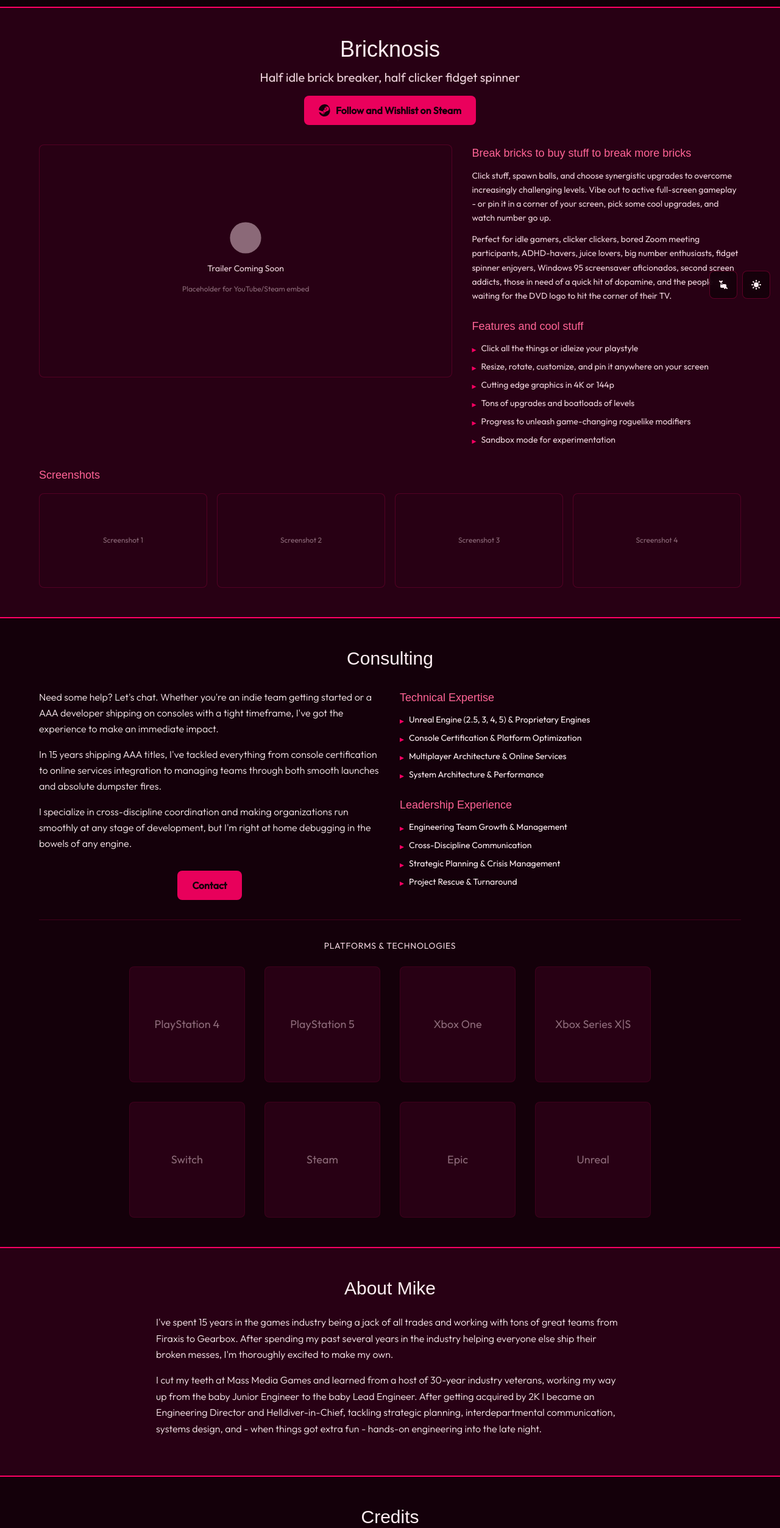
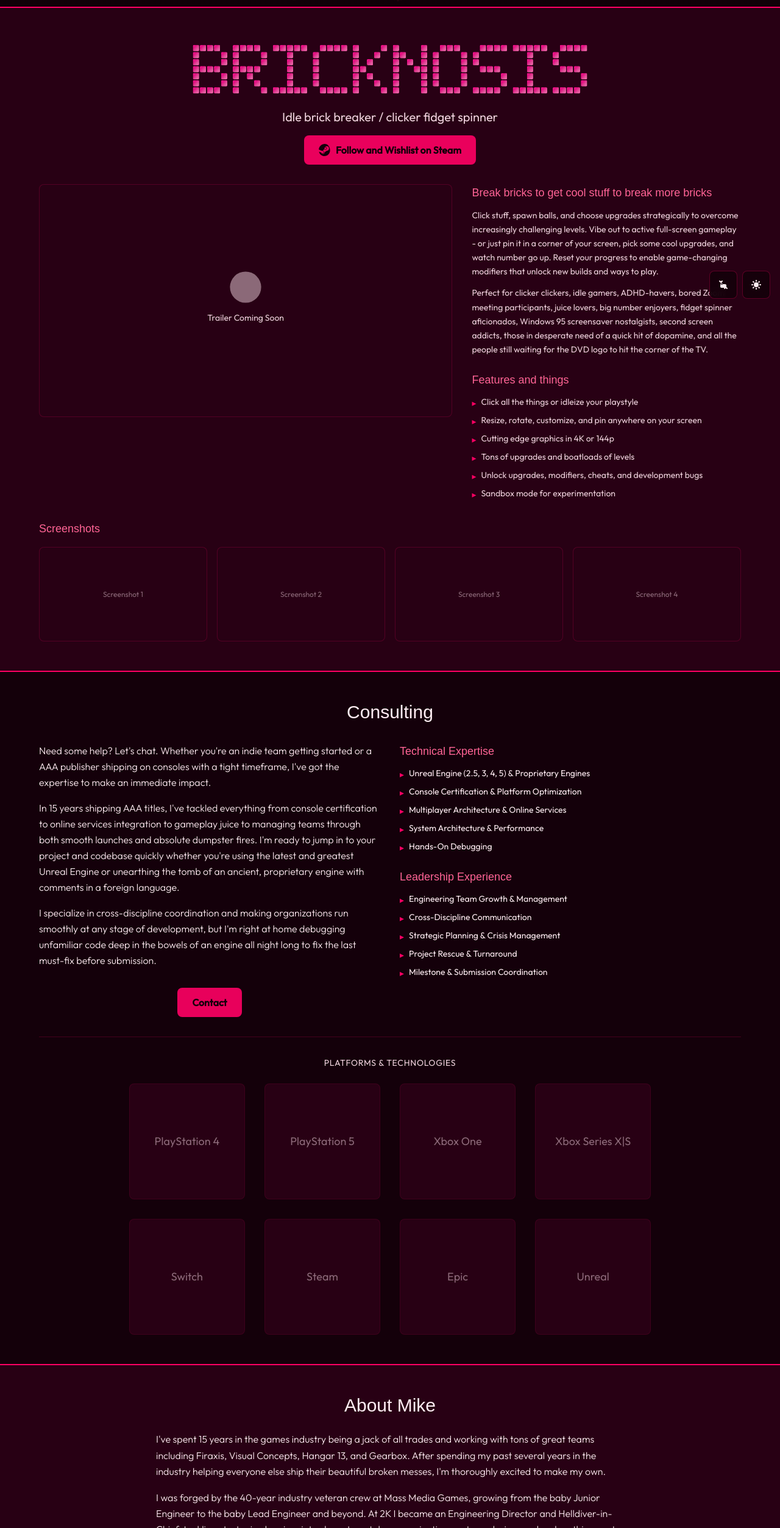
Before and after one commit to HomelessBill/mikemakegame.github.io, an Astro site: page / in a window 1280 px wide. Shown: the part 294-2800 px from the top of the page at 61% size. Built offline with nearby package versions, Linux system fonts and the light colour scheme; Astro itself is replaced by a stand-in of ours; a web font is replaced by a local one.

Commit message:
Big update

```diff
--- a/src/components/GameCard.astro
+++ b/src/components/GameCard.astro
@@ -11,6 +11,7 @@
   featuresHeading?: string;
   screenshots?: string[];
   coverImage?: string;
+  logoImage?: string;
 }
 
 const {
@@ -24,7 +25,8 @@
   features = [],
   featuresHeading = 'Key Features',
   screenshots = [],
-  coverImage
+  coverImage,
+  logoImage
 } = Astro.props;
 
 const statusBadges = {
@@ -35,9 +37,30 @@
 ---
 
 <div class="game-card">
-  <!-- Header with title and status -->
+  <!-- Cover Image -->
+  {coverImage && (
+    <div class="mb-8 flex justify-center">
+      <img
+        src={coverImage}
+        alt={`${title} cover`}
+        class="rounded-lg max-w-2xl w-full h-auto border border-accent/20"
+      />
+    </div>
+  )}
+
+  <!-- Header with title/logo and status -->
   <div class="mb-8 text-center">
-    <h3 class="text-3xl md:text-4xl font-display mb-3">{title}</h3>
+    {logoImage ? (
+      <div class="mb-3 flex justify-center">
+        <img
+          src={logoImage}
+          alt={title}
+          class="max-w-2xl max-h-48 md:max-h-64 w-auto h-auto object-contain"
+        />
+      </div>
+    ) : (
+      <h3 class="text-3xl md:text-4xl font-display mb-3">{title}</h3>
+    )}
     {subtitle && <p class="text-xl text-foreground-muted mb-4">{subtitle}</p>}
 
     <div class="flex flex-wrap gap-3 justify-center items-center mb-2">
@@ -77,7 +100,6 @@
                 <path d="M10 18a8 8 0 100-16 8 8 0 000 16zM9.555 7.168A1 1 0 008 8v4a1 1 0 001.555.832l3-2a1 1 0 000-1.664l-3-2z"/>
               </svg>
               <p class="text-sm">Trailer Coming Soon</p>
-              <p class="text-xs opacity-50 mt-1">Placeholder for YouTube/Steam embed</p>
             </div>
           </div>
         )}
--- a/src/components/HeroBanner.astro
+++ b/src/components/HeroBanner.astro
@@ -38,8 +38,8 @@
   <!-- Text content -->
   <div class="relative h-full flex items-center justify-center">
     <div class="px-4">
-      <!-- Loading animation that transitions to tagline -->
-      <h2 class="text-2xl md:text-3xl lg:text-4xl font-bold font-display drop-shadow-[0_6px_16px_rgba(0,0,0,1)] text-left">
+      <!-- Fixed min-height to accommodate two lines -->
+      <h2 class="text-2xl md:text-3xl lg:text-4xl font-bold font-display drop-shadow-[0_6px_16px_rgba(0,0,0,1)] text-left min-h-[6rem] flex items-start">
         <span id="animated-text"
               data-text={text}
               data-typing-speed={typingSpeed}
--- a/src/layouts/Layout.astro
+++ b/src/layouts/Layout.astro
@@ -1,4 +1,6 @@
 ---
+import '../styles/global.css';
+
 export interface Props {
   title: string;
   description?: string;
--- a/src/pages/index.astro
+++ b/src/pages/index.astro
@@ -10,16 +10,16 @@
 import '../styles/global.css';
 
 const majorCredits = [
-  { title: 'Jak and Daxter (PS3)', role: 'Junior Engineer', company: 'Mass Media Games', image: '/credits/jak-daxter.jpg' },
-  { title: 'Evolve', role: 'Engineer', company: 'Mass Media Games', image: '/credits/evolve.jpg' },
+  { title: 'Project Ethos', role: 'Engineering Director', company: '2K Games', image: '/credits/project-ethos.jpg' },
+  { title: 'LEGO 2K Drive', role: 'Engineering Director', company: '2K Games', image: '/credits/lego-drive.jpg' },
+  { title: "Marvel's Midnight Suns", role: 'Engineering Director', company: '2K Games', image: '/credits/midnight.jpg' },
+  { title: 'PGA Tour 2K23', role: 'Engineering Director', company: '2K Games', image: '/credits/pga23.jpg' },
+  { title: 'XCOM: Chimera Squad', role: 'Lead Engineer', company: '2K Games', image: '/credits/chimera.jpg' },
+  { title: 'Carnival Games', role: 'Lead Engineer', company: 'Mass Media Games', image: '/credits/carnival.jpg' },
   { title: 'Mafia III', role: 'Engineer', company: 'Mass Media Games', image: '/credits/mafia3.jpg' },
   { title: 'XCOM 2', role: 'Engineer', company: 'Mass Media Games', image: '/credits/xcom2.jpg' },
-  { title: 'Carnival Games', role: 'Lead Engineer', company: 'Mass Media Games', image: '/credits/carnival.jpg' },
-  { title: 'XCOM: Chimera Squad', role: 'Lead Engineer', company: '2K Games', image: '/credits/chimera.jpg' },
-  { title: 'PGA Tour 2K23', role: 'Engineering Director', company: '2K Games', image: '/credits/pga23.jpg' },
-  { title: "Marvel's Midnight Suns", role: 'Engineering Director', company: '2K Games', image: '/credits/midnight.jpg' },
-  { title: 'LEGO 2K Drive', role: 'Engineering Director', company: '2K Games', image: '/credits/lego-drive.jpg' },
-  { title: 'Project Ethos', role: 'Engineering Director', company: '2K Games', image: '/credits/project-ethos.jpg' },
+  { title: 'Evolve', role: 'Engineer', company: 'Mass Media Games', image: '/credits/evolve.jpg' },
+  { title: 'Jak and Daxter (PS3)', role: 'Junior Engineer', company: 'Mass Media Games', image: '/credits/jak-daxter.jpg' },
 ];
 
 const minorCredits = [
@@ -52,20 +52,21 @@
     <PageSection id="games" variant="dark">
       <GameCard
         title="Bricknosis"
-        subtitle="Half idle brick breaker, half clicker fidget spinner"
+        subtitle="Idle brick breaker / clicker fidget spinner"
         status="coming-soon"
         steamUrl="https://store.steampowered.com/app/3767500"
-        descriptionHeading="Break bricks to buy stuff to break more bricks"
-        description={`Click stuff, spawn balls, and choose synergistic upgrades to overcome increasingly challenging levels. Vibe out to active full-screen gameplay - or pin it in a corner of your screen, pick some cool upgrades, and watch number go up.
+        logoImage="/bricknosis-logo.png"
+        descriptionHeading="Break bricks to get cool stuff to break more bricks"
+        description={`Click stuff, spawn balls, and choose upgrades strategically to overcome increasingly challenging levels. Vibe out to active full-screen gameplay - or just pin it in a corner of your screen, pick some cool upgrades, and watch number go up. Reset your progress to enable game-changing modifiers that unlock new builds and ways to play.
 
-Perfect for idle gamers, clicker clickers, bored Zoom meeting participants, ADHD-havers, juice lovers, big number enthusiasts, fidget spinner enjoyers, Windows 95 screensaver aficionados, second screen addicts, those in need of a quick hit of dopamine, and the people still waiting for the DVD logo to hit the corner of their TV.`}
-        featuresHeading="Features and cool stuff"
+Perfect for clicker clickers, idle gamers, ADHD-havers, bored Zoom meeting participants, juice lovers, big number enjoyers, fidget spinner aficionados, Windows 95 screensaver nostalgists, second screen addicts, those in desperate need of a quick hit of dopamine, and all the people still waiting for the DVD logo to hit the corner of the TV.`}
+        featuresHeading="Features and things"
         features={[
           "Click all the things or idleize your playstyle",
-          "Resize, rotate, customize, and pin it anywhere on your screen",
+          "Resize, rotate, customize, and pin anywhere on your screen",
           "Cutting edge graphics in 4K or 144p",
           "Tons of upgrades and boatloads of levels",
-          "Progress to unleash game-changing roguelike modifiers",
+          "Unlock upgrades, modifiers, cheats, and development bugs",
           "Sandbox mode for experimentation",
         ]}
       />
@@ -85,13 +86,13 @@
           <p class="font-light leading-relaxed">
             Need some help? Let's chat.
 
-            Whether you're an indie team getting started or a AAA developer shipping on consoles with a tight timeframe, I've got the experience to make an immediate impact.
+            Whether you're an indie team getting started or a AAA publisher shipping on consoles with a tight timeframe, I've got the expertise to make an immediate impact.
           </p>
           <p class="font-light leading-relaxed">
-            In 15 years shipping AAA titles, I've tackled everything from console certification to online services integration to managing teams through both smooth launches and absolute dumpster fires.
+            In 15 years shipping AAA titles, I've tackled everything from console certification to online services integration to gameplay juice to managing teams through both smooth launches and absolute dumpster fires. I'm ready to jump in to your project and codebase quickly whether you're using the latest and greatest Unreal Engine or unearthing the tomb of an ancient, proprietary engine with comments in a foreign language.
           </p>
           <p class="font-light leading-relaxed">
-            I specialize in cross-discipline coordination and making organizations run smoothly at any stage of development, but I'm right at home debugging in the bowels of any engine.
+            I specialize in cross-discipline coordination and making organizations run smoothly at any stage of development, but I'm right at home debugging unfamiliar code deep in the bowels of an engine all night long to fix the last must-fix before submission.
           </p>
           <div class="pt-4 text-center">
             <a href="mailto:contact@mikemakegame.com"
@@ -122,6 +123,10 @@
                 <span class="text-accent mt-0.5">▸</span>
                 <span>System Architecture & Performance</span>
               </li>
+              <li class="flex items-start gap-2 text-sm">
+                <span class="text-accent mt-0.5">▸</span>
+                <span>Hands-On Debugging</span>
+              </li>
             </ul>
           </div>
           <div>
@@ -142,6 +147,10 @@
               <li class="flex items-start gap-2 text-sm">
                 <span class="text-accent mt-0.5">▸</span>
                 <span>Project Rescue & Turnaround</span>
+              </li>
+              <li class="flex items-start gap-2 text-sm">
+                <span class="text-accent mt-0.5">▸</span>
+                <span>Milestone & Submission Coordination</span>
               </li>
             </ul>
           </div>
@@ -171,15 +180,13 @@
       <h2 class="text-2xl sm:text-3xl font-display mb-6 text-center">About Mike</h2>
       <div class="max-w-3xl mx-auto space-y-4">
         <p class="font-light">
-          I've spent 15 years in the games industry being a jack of all trades and working with tons of great teams from Firaxis to Gearbox.
-          After spending my past several years in the industry helping everyone else ship their broken messes, I'm thoroughly excited to make my own.
+          I've spent 15 years in the games industry being a jack of all trades and working with tons of great teams including Firaxis, Visual Concepts, Hangar 13, and Gearbox.
+          After spending my past several years in the industry helping everyone else ship their beautiful broken messes, I'm thoroughly excited to make my own.
         </p>
         <p class="font-light">
-          I cut my teeth at Mass Media Games and learned from a host of 30-year industry veterans,
-          working my way up from the baby Junior Engineer to the baby Lead Engineer. After getting
-          acquired by 2K I became an Engineering Director and Helldiver-in-Chief, tackling strategic
-          planning, interdepartmental communication, systems design, and - when things got extra fun -
-          hands-on engineering into the late night.
+          I was forged by the 40-year industry veteran crew at Mass Media Games, growing from the baby Junior Engineer to the baby Lead Engineer and beyond.
+
+          At 2K I became an Engineering Director and Helldiver-in-Chief, tackling strategic planning, interdepartmental communication, systems design, and - when things got extra fun - hands-on engineering into the late night.
         </p>
       </div>
     </PageSection>
@@ -203,7 +210,7 @@
         <h3 class="font-display text-2xl mb-6 text-center">Other Contributions</h3>
         <div class="flex flex-wrap gap-2 justify-center">
           {minorCredits.map(credit => (
-            <span class="px-4 py-2 bg-background-alt border border-accent/20 rounded-full text-sm hover:border-accent/40 transition-colors">
+            <span class="px-4 py-2 bg-background-alt border border-accent/20 rounded-lg text-sm hover:border-accent/40 transition-colors">
               {credit}
             </span>
           ))}
```
Also changed, not shown: SourceArt/GameLogo.png (added), public/bricknosis-logo.png (added).
